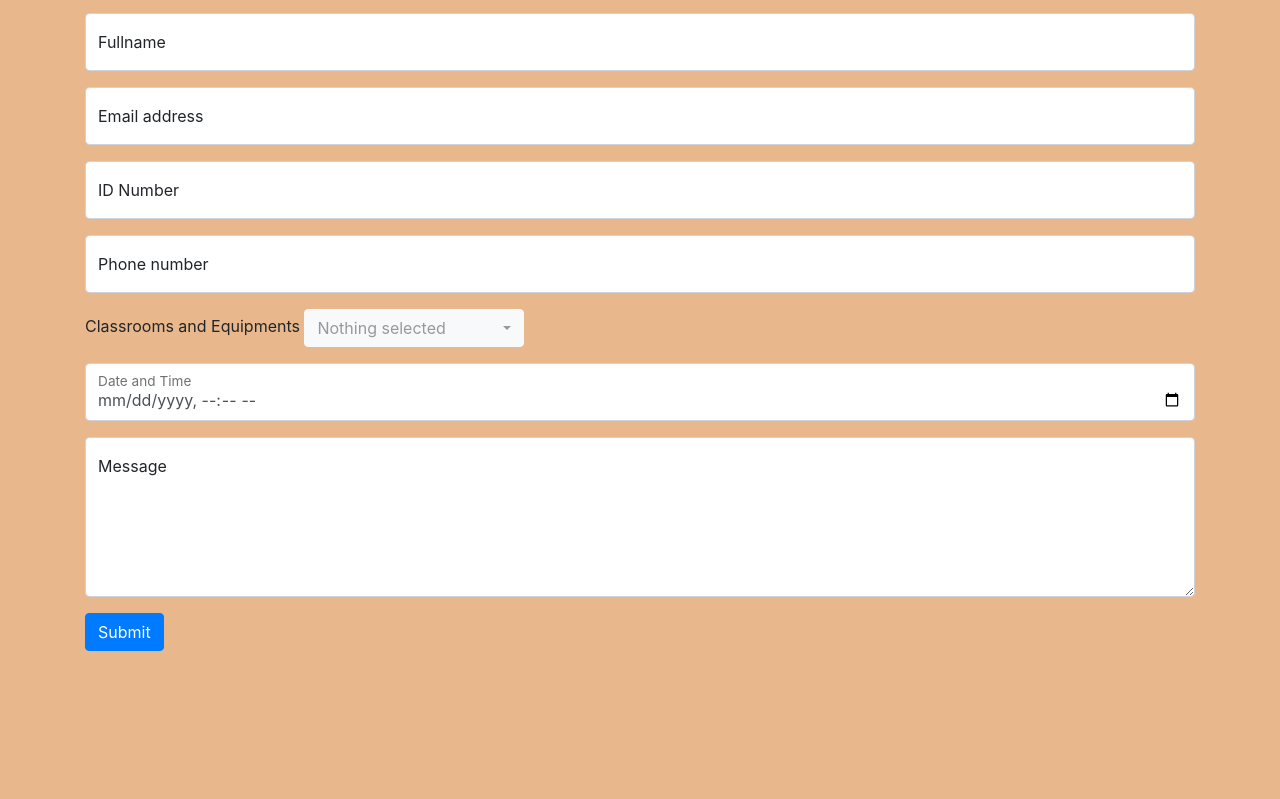
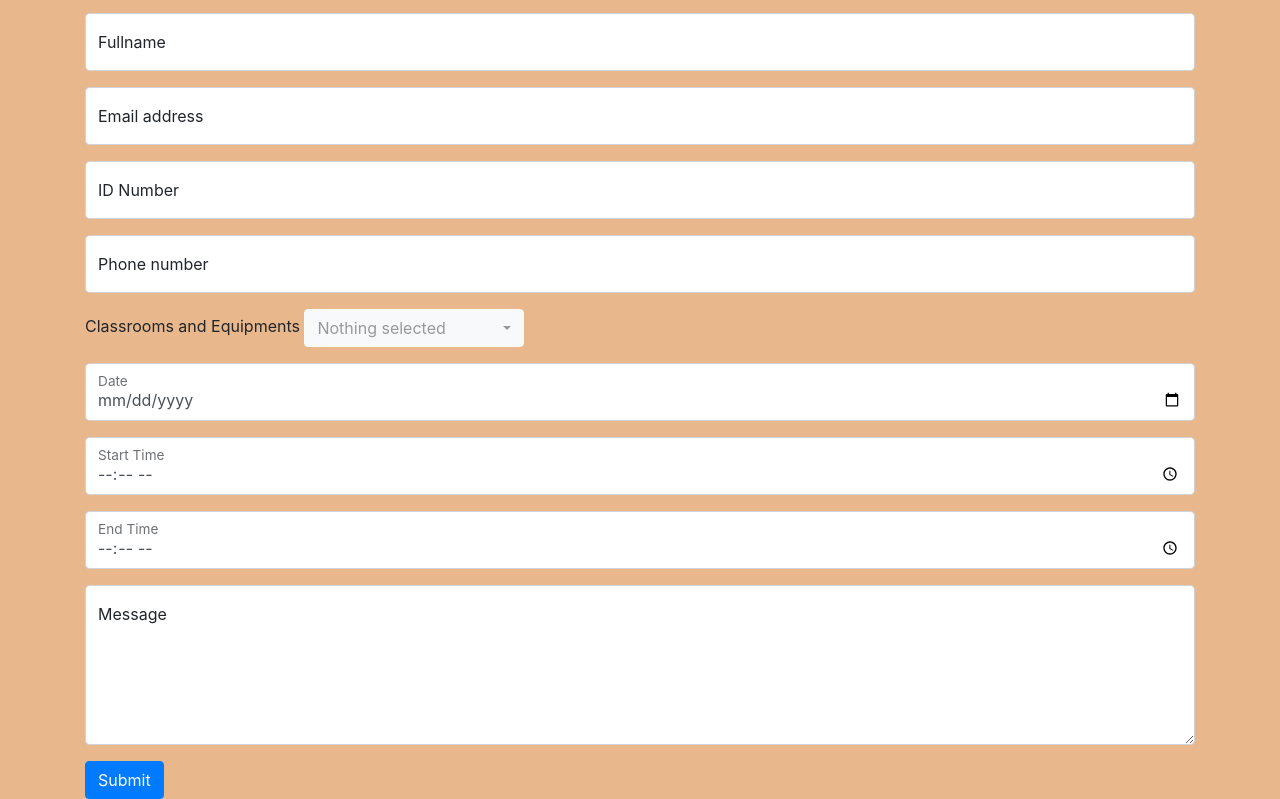
Before and after one commit to Neo-Cicada/user-page, a plain HTML site: page index.html in a window 1280 px wide. Shown: the part 83-882 px from the top of the page. Before the commit the page ends 800 px from the top, so only its background shows below. Drawn offline with nearby package versions, Linux system fonts and the light colour scheme.

Commit message:
update time and date

```diff
--- a/index.html
+++ b/index.html
@@ -89,8 +89,26 @@
         <!-- Callendar input -->
         <div class="form-floating mb-3">
 
-            <input class="form-control" type="datetime-local" id="calendar" name="daytime" required>
-            <label for="calendar">Date and Time</label>
+            <input class="form-control" type="date" id="date" name="date" required>
+            <label for="date">Date</label>
+            <div class="valid-feedback">Valid.</div>
+            <div class="invalid-feedback">Please fill out this field.</div>
+
+
+        </div>
+        <div class="form-floating mb-3">
+
+            <input class="form-control" type="time" id="start" name="start-time" required>
+            <label for="start">Start Time</label>
+            <div class="valid-feedback">Valid.</div>
+            <div class="invalid-feedback">Please fill out this field.</div>
+
+
+        </div>
+        <div class="form-floating mb-3">
+
+            <input class="form-control" type="time" id="end" name="end-time" required>
+            <label for="end">End Time</label>
             <div class="valid-feedback">Valid.</div>
             <div class="invalid-feedback">Please fill out this field.</div>
 
```
